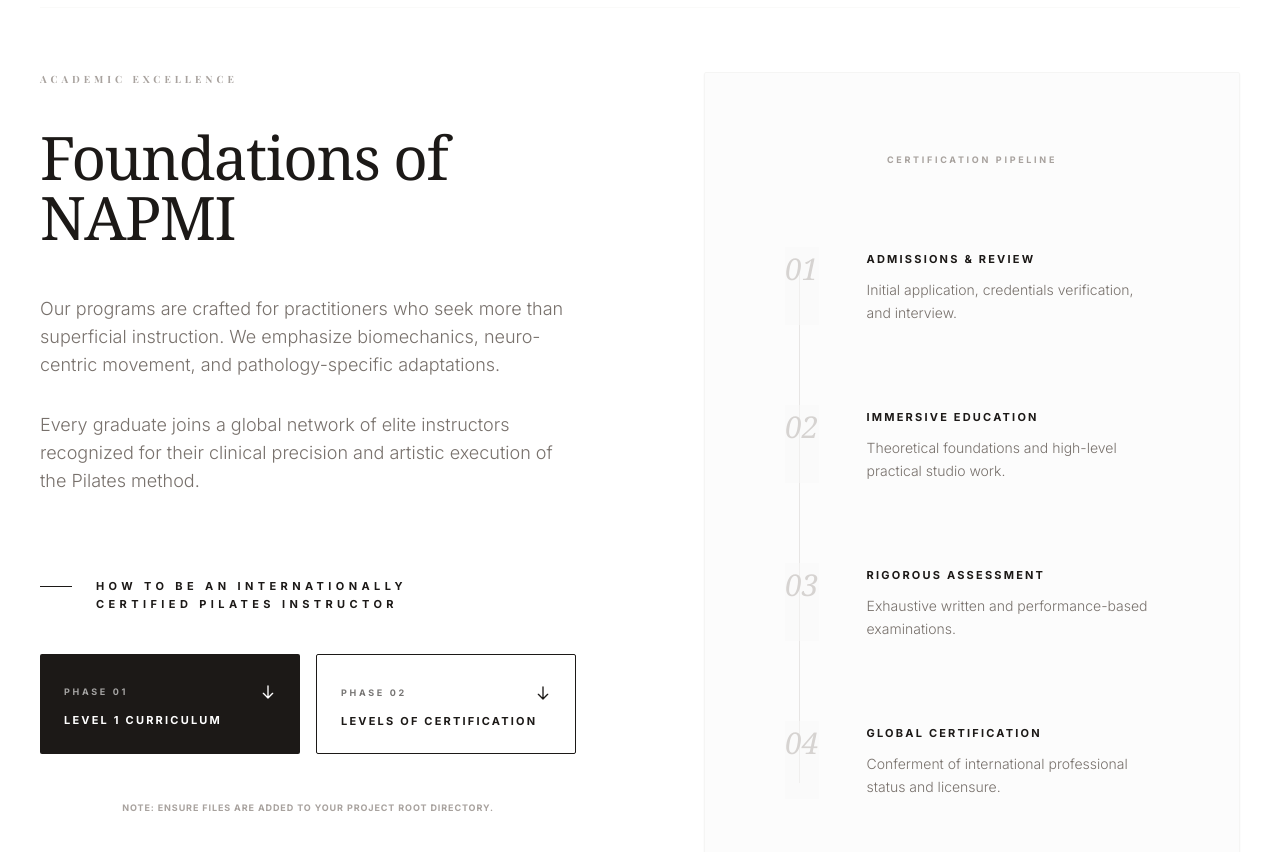
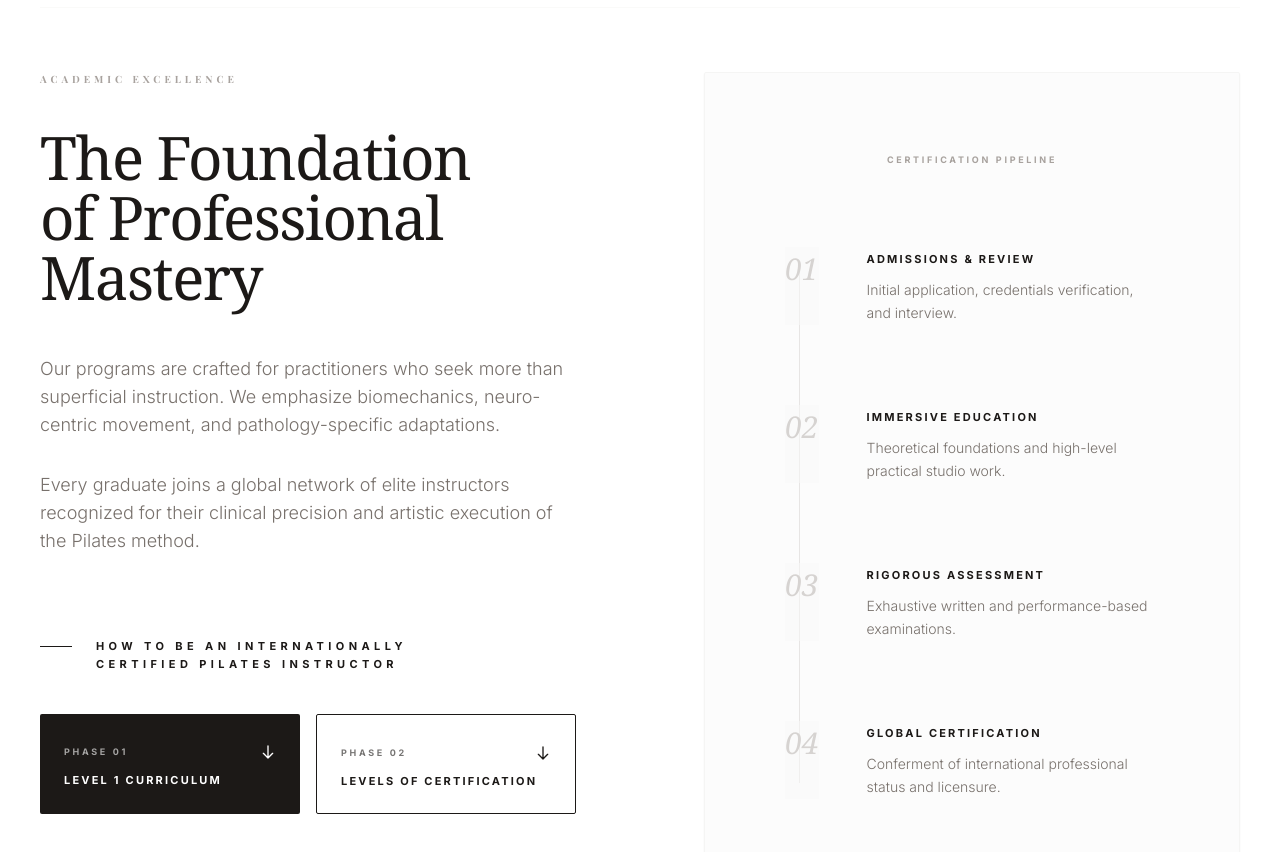
Before and after one commit to justeneselgas114-lab/napmi-website, a React (Vite) app: page / in a window 1280 px wide. Shown: the part 1980-2832 px from the top of the page. Built offline with nearby package versions, Linux system fonts and the light colour scheme; a web font is replaced by a local one.

Commit message:
Fix: Moved PDFs to public folder for Vite

```diff
--- a/components/About.tsx
+++ b/components/About.tsx
@@ -35,7 +35,7 @@ const pillars = [
     description: 'A robust ecosystem of Continuing Professional Development for graduates and industry leaders.',
     icon: (
       <svg className="w-8 h-8" fill="none" stroke="currentColor" viewBox="0 0 24 24">
-        <path strokeLinecap="round" strokeLinejoin="round" strokeWidth="1.2" d="M12 6.253v13m0-13C10.832 5.477 9.246 5 7.5 5S4.168 5.477 3 6.253v13C4.168 18.477 5.754 18 7.5 18s3.332.477 4.5 1.253m0-13C13.168 5.477 14.754 5 16.5 5c1.747 0 3.332.477 4.5 1.253v13C19.832 18.477 18.247 18 16.5 18c-1.746 0-3.332.477-4.5 1.253" />
+        <path strokeLinecap="round" strokeLinejoin="round" strokeWidth="1.2" d="M12 6.253v13m0-13C10.832 5.477 9.246 5 7.5 5S4.168 5.477 3 6.253v13C4.168 18.477 5.754 18 7.5 18s3.332.477 4.5 1.253m0-13C13.168 5.477 14.754 5 16.5 5c1.747 0 3.332.477 4.5 1.253v13C19.832 18.247 18.247 18 16.5 18c-1.746 0-3.332.477-4.5 1.253" />
       </svg>
     ),
   },
@@ -83,7 +83,7 @@ const About: React.FC = () => {
           <div className="sticky top-32">
             <Reveal>
               <h2 className="text-[10px] font-bold uppercase tracking-[0.4em] text-stone-400 mb-10">Academic Excellence</h2>
-              <h3 className="text-4xl md:text-6xl font-serif text-stone-900 mb-12 leading-[1.1] tracking-tight">Foundations of<br /> NAPMI </h3>
+              <h3 className="text-4xl md:text-6xl font-serif text-stone-900 mb-12 leading-[1.1] tracking-tight">The Foundation <br /> of Professional Mastery</h3>
               <div className="space-y-8 text-stone-500 leading-relaxed font-light text-base md:text-lg">
                 <p>
                   Our programs are crafted for practitioners who seek more than superficial instruction. We emphasize biomechanics, neuro-centric movement, and pathology-specific adaptations.
@@ -102,10 +102,12 @@ const About: React.FC = () => {
                    </div>
 
                    <div className="grid grid-cols-1 sm:grid-cols-2 gap-4">
-                      {/* Foundation Curriculum - Fixed Path */}
+                      {/* Level 1 Curriculum */}
                       <a
                         href="/Level1CertificationCurriculum.pdf"
                         download="Level1CertificationCurriculum.pdf"
+                        target="_blank"
+                        rel="noopener noreferrer"
                         className="flex flex-col space-y-2 group cursor-pointer bg-stone-900 text-white p-6 rounded-sm hover:shadow-2xl transition-all duration-500 active:scale-95 no-underline"
                       >
                         <div className="flex justify-between items-center">
@@ -117,10 +119,12 @@ const About: React.FC = () => {
                         <span className="text-[11px] uppercase font-bold tracking-[0.2em] leading-tight">Level 1 Curriculum</span>
                       </a>
 
-                      {/* Advanced Curriculum - Fixed Path */}
+                      {/* Levels of Certification */}
                       <a
                         href="/LevelsOfCertification.pdf"
                         download="LevelsOfCertification.pdf"
+                        target="_blank"
+                        rel="noopener noreferrer"
                         className="flex flex-col space-y-2 group cursor-pointer border border-stone-900 text-stone-900 p-6 rounded-sm hover:bg-stone-50 transition-all duration-500 active:scale-95 no-underline"
                       >
                         <div className="flex justify-between items-center">
@@ -132,7 +136,6 @@ const About: React.FC = () => {
                         <span className="text-[11px] uppercase font-bold tracking-[0.2em] leading-tight">Levels of Certification</span>
                       </a>
                    </div>
-                   <p className="text-[9px] text-stone-400 uppercase tracking-widest font-bold text-center">Note: Ensure files are added to your project root directory.</p>
                 </div>
               </div>
             </Reveal>
```
Also changed, not shown: 2 other files (tests, documents, lock files or other folders).
